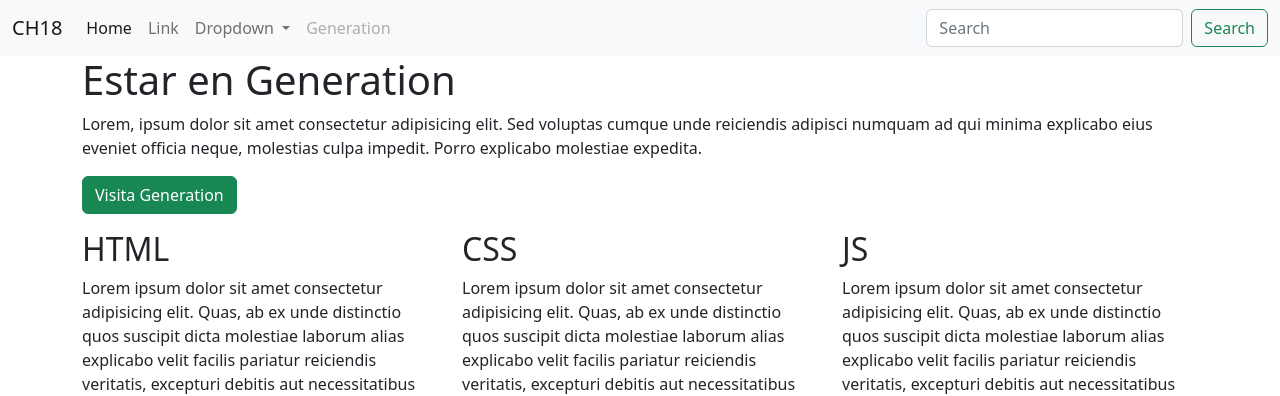
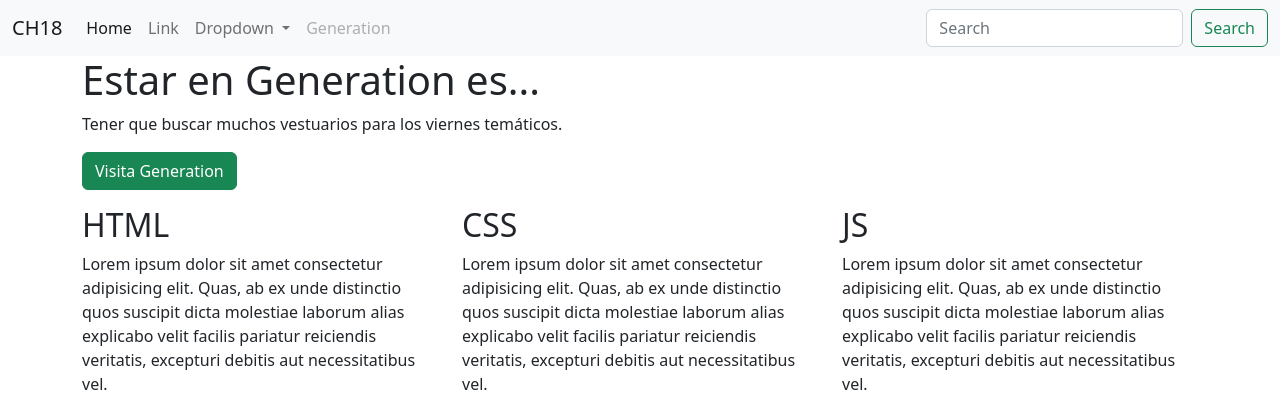
Before and after one commit to sergiotrrs/saoko, a plain HTML site: page index.html in a window 1280 px wide. Shown: the top 396 px of the page. Drawn offline with Linux system fonts and the light colour scheme.

Commit message:
ci: cambio del título y descripción

```diff
--- a/index.html
+++ b/index.html
@@ -63,12 +63,9 @@
         <!-- Descripción Generation -->
         <div class="row">
             <div class="col">
-                <h1>Estar en Generation</h1>
+                <h1>Estar en Generation es...</h1>
                 <p>
-                    Lorem, ipsum dolor sit amet consectetur adipisicing elit. Sed
-                    voluptas cumque unde reiciendis adipisci numquam ad qui minima
-                    explicabo eius eveniet officia neque, molestias culpa impedit. Porro
-                    explicabo molestiae expedita.
+                    Tener que buscar muchos vestuarios para los viernes temáticos.
                 </p>
                 <p>
                     <a href="https://mexico.generation.org/" target="_blank" class="btn btn-success">Visita
```
